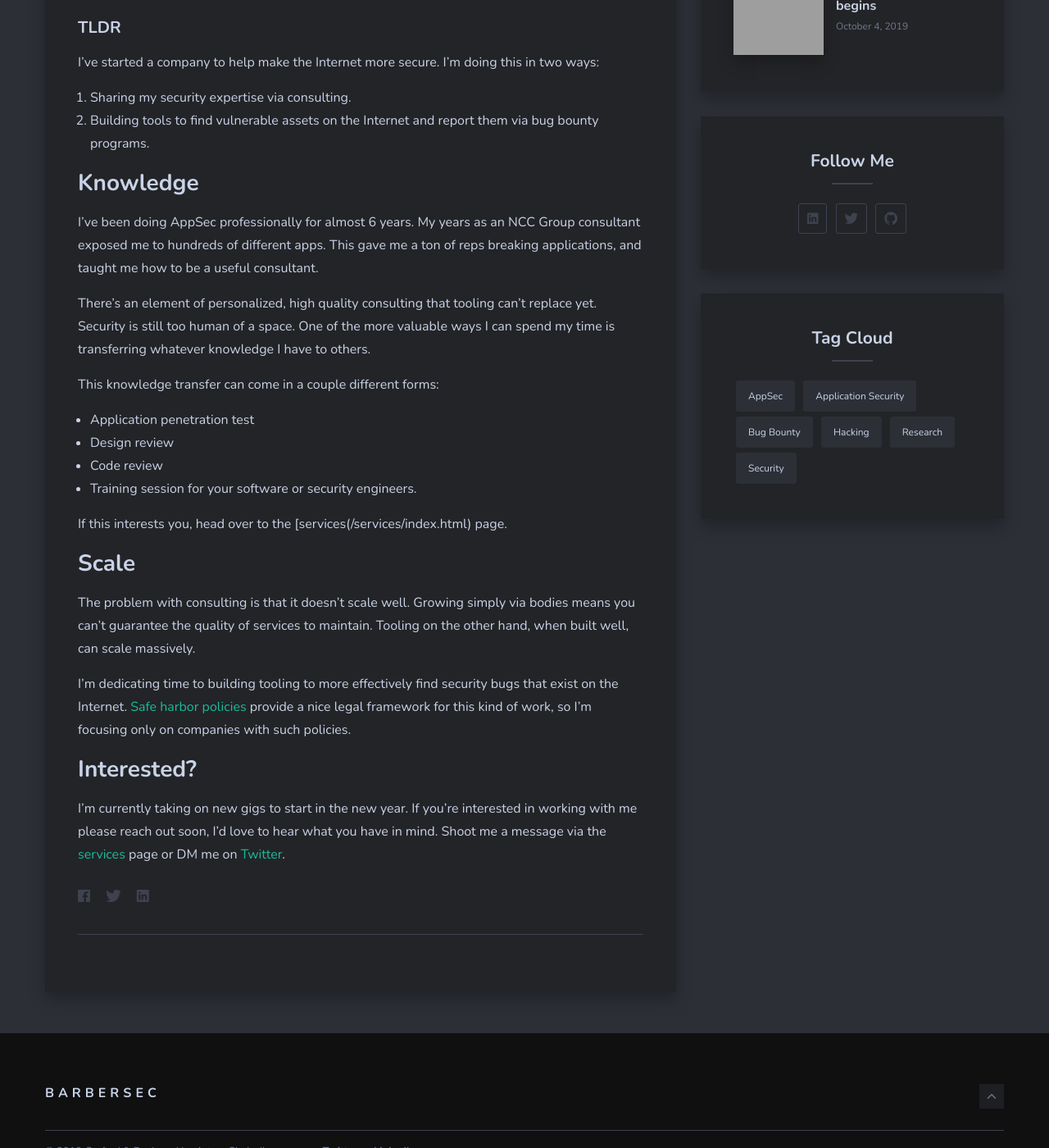
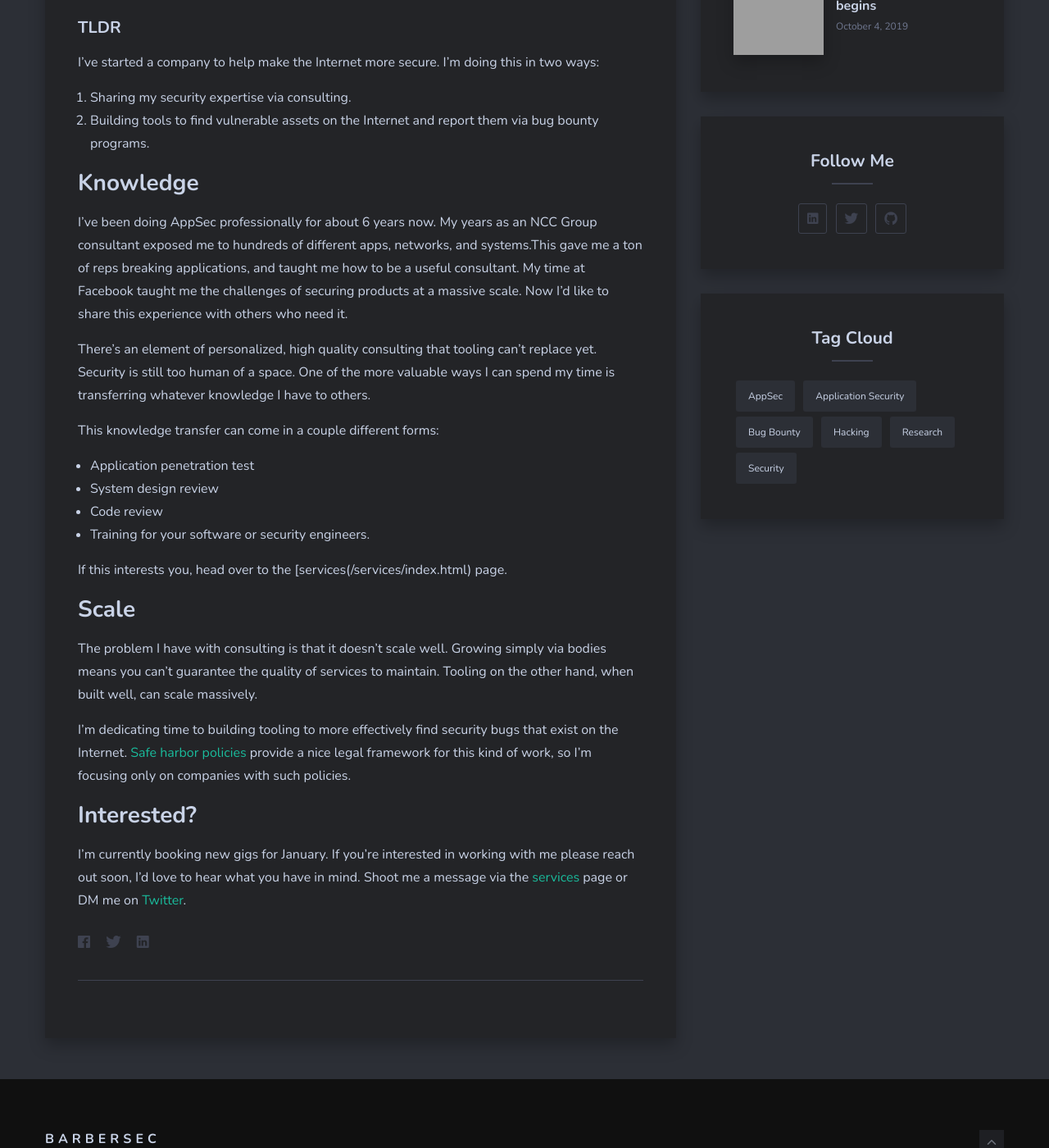
Before and after one commit to BonJarber/bonjarber.github.io, a Jekyll site: the page built from _posts/2019-10-04-barbersec-begins.markdown, in a window 1280 px wide and 1400 px high, scrolled down 881 px. Shown: the whole window at 82% size. Built offline with Jekyll 4.4.1, drawn with Linux system fonts in a browser that asks for light colours; nearby versions of some CDN libraries; grey boxes are pictures that could not be loaded.

Commit message:
Wording tweaks

```diff
--- a/_posts/2019-10-04-barbersec-begins.markdown
+++ b/_posts/2019-10-04-barbersec-begins.markdown
@@ -16,9 +16,12 @@ bug bounty programs.
 
 ## Knowledge
 
-I've been doing AppSec professionally for almost 6 years. My years as an NCC
-Group consultant exposed me to hundreds of different apps. This gave me a ton of
- reps breaking applications, and taught me how to be a useful consultant.
+I've been doing AppSec professionally for about 6 years now. My years as an NCC
+Group consultant exposed me to hundreds of different apps, networks, and
+systems.This gave me a ton of reps breaking applications, and taught me how to
+be a useful consultant. My time at Facebook taught me the challenges of securing
+products at a massive scale. Now I'd like to share this experience with others
+who need it.
 
 There's an element of personalized, high quality consulting that tooling can't
 replace yet. Security is still too human of a space. One of the more valuable
@@ -26,17 +29,17 @@ ways I can spend my time is transferring whatever knowledge I have to others.
 
 This knowledge transfer can come in a couple different forms:
 - Application penetration test
-- Design review
+- System design review
 - Code review
-- Training session for your software or security engineers.
+- Training for your software or security engineers.
 
 If this interests you, head over to the [services(/services/index.html) page.
 
 ## Scale
 
-The problem with consulting is that it doesn't scale well. Growing simply via
-bodies means you can't guarantee the quality of services to maintain. Tooling on
-the other hand, when built well, can scale massively.
+The problem I have with consulting is that it doesn't scale well. Growing simply
+via bodies means you can't guarantee the quality of services to maintain.
+Tooling on the other hand, when built well, can scale massively.
 
 I'm dedicating time to building tooling to more effectively find security bugs
 that exist on the Internet. <a href="https://disclose.io/">Safe harbor policies
@@ -45,7 +48,7 @@ on companies with such policies.
 
 ## Interested?
 
-I'm currently taking on new gigs to start in the new year. If you're interested
-in working with me please reach out soon, I'd love to hear what you have in
-mind. Shoot me a message via the [services](/services/index.html) page or DM me
-on <a href="https://twitter.com/bonjarber">Twitter</a>.
+I'm currently booking new gigs for January. If you're interested in working with
+me please reach out soon, I'd love to hear what you have in mind. Shoot me a
+message via the [services](/services/index.html) page or DM me on
+<a href="https://twitter.com/bonjarber">Twitter</a>.
```
